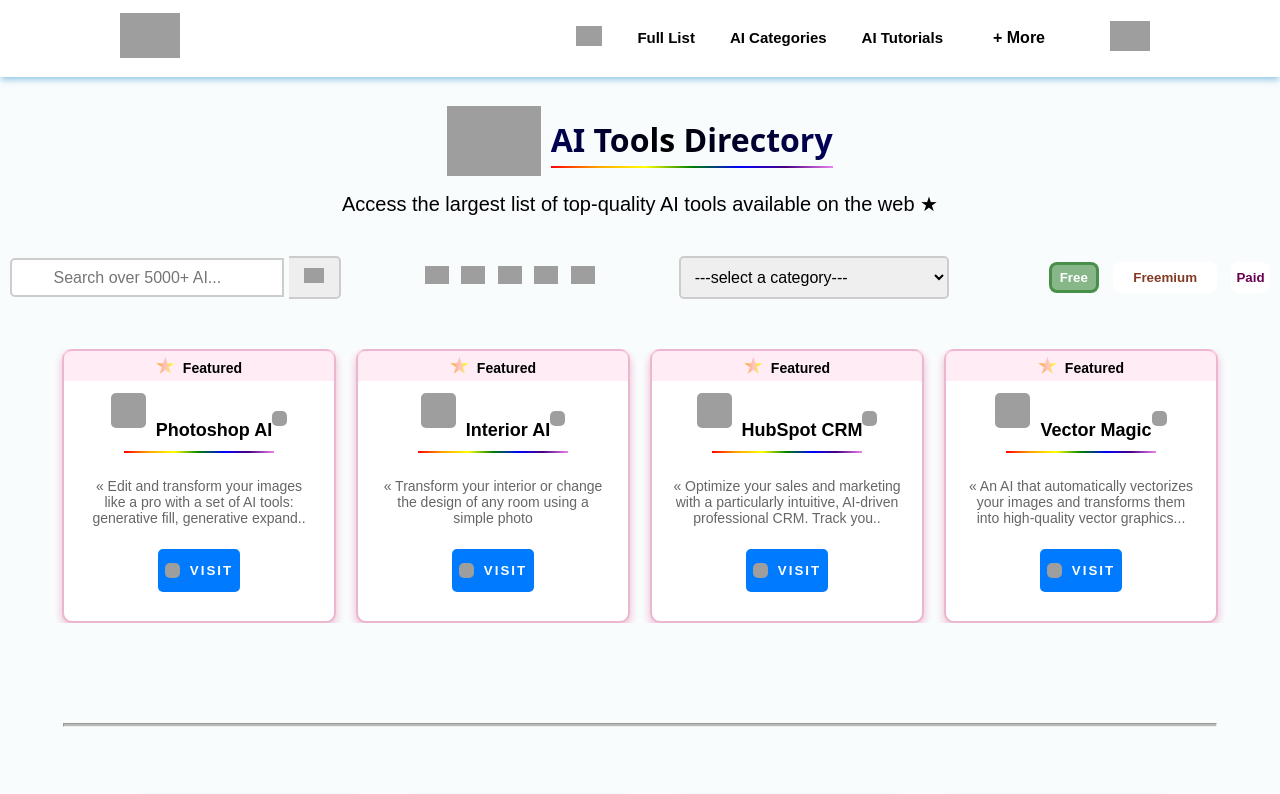
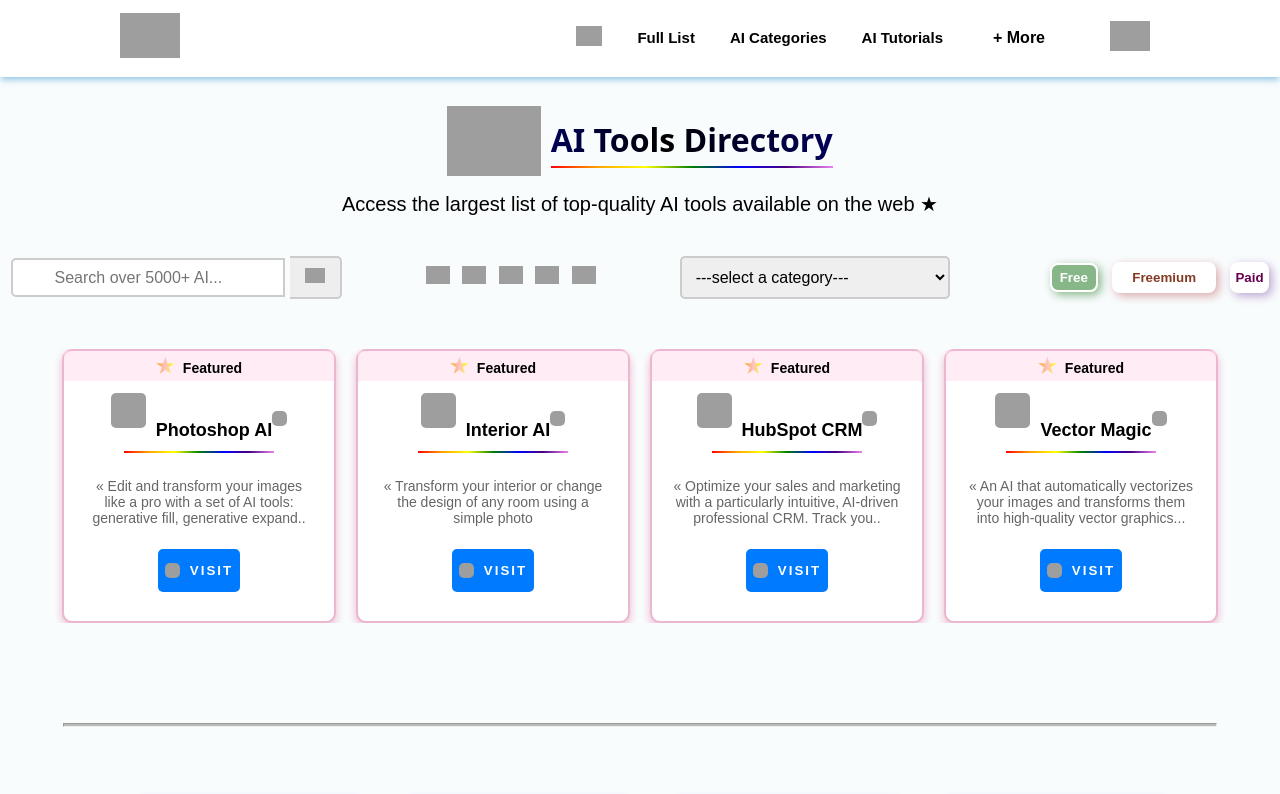
Before and after one commit to RizSolutions/FrontEndDevelopersWork, a plain HTML site: page index.html in a window 1280 px wide. In both pictures the pointer is over the button "Free". Shown: the top 794 px of the page. Drawn offline with Linux system fonts and the light colour scheme; grey boxes are pictures that could not be loaded.

Commit message:
Add/update HTML files with latest changes

```diff
--- a/index.html
+++ b/index.html
@@ -205,12 +205,13 @@
             background: white;
             border: 3px solid rgb(255, 255, 255) ;
             border-radius: 8px;
+            box-shadow: 3px 3px 10px rgba(0, 100, 0, 0.459); /* Add shadow */
         }
 
         .btn1:hover{
             color: white;
             background-color: rgba(0, 100, 0, 0.459);
-            border: 3px solid rgba(0, 100, 0, 0.459);
+            border: 2px solid white;
         }
 
         .btn2 {
@@ -220,12 +221,13 @@
             background: white;
             border: 3px solid white ;
             border-radius: 8px;
+            box-shadow: 3px 3px 10px rgba(160, 19, 19, 0.349); /* Add shadow */
         }
 
         .btn2:hover{
             color: white;
             background-color: rgba(160, 19, 19, 0.349);
-            border: 3px solid rgba(160, 19, 19, 0.349);
+            border: 2px solid white;
         }
 
         .btn3 {
@@ -234,12 +236,13 @@
             background: white;
             border: 3px solid white ;
             border-radius: 8px;
+            box-shadow: 3px 3px 10px rgba(78, 7, 136, 0.349); /* Add shadow */
         }
 
         .btn3:hover{
             color: white;
             background-color: rgba(78, 7, 136, 0.349);
-            border: 3px solid rgba(78, 7, 136, 0.349);
+            border: 2px solid white;
         }
 
 
```
